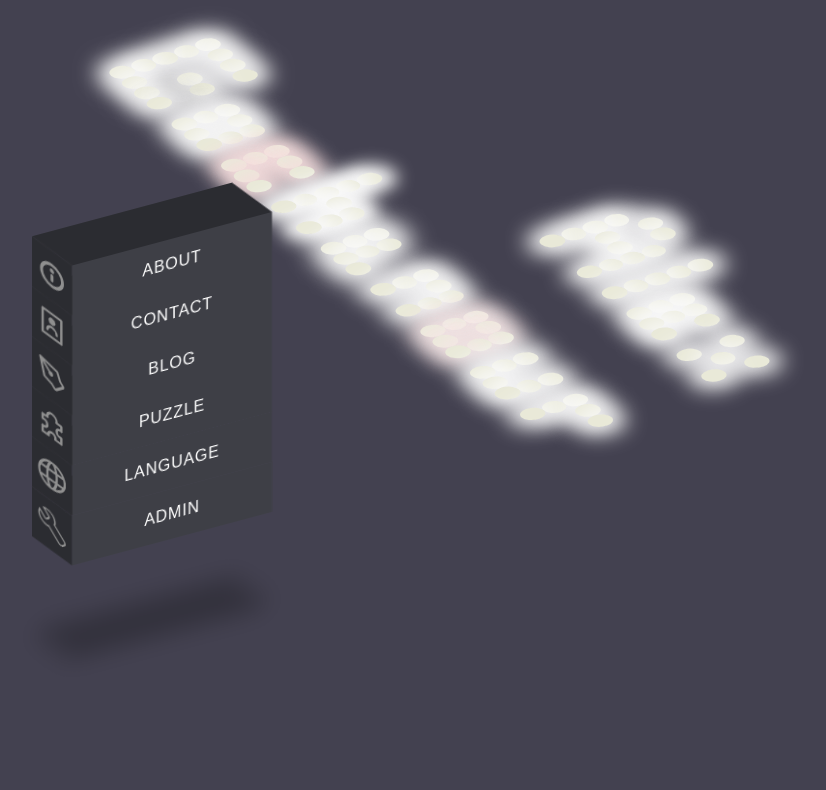
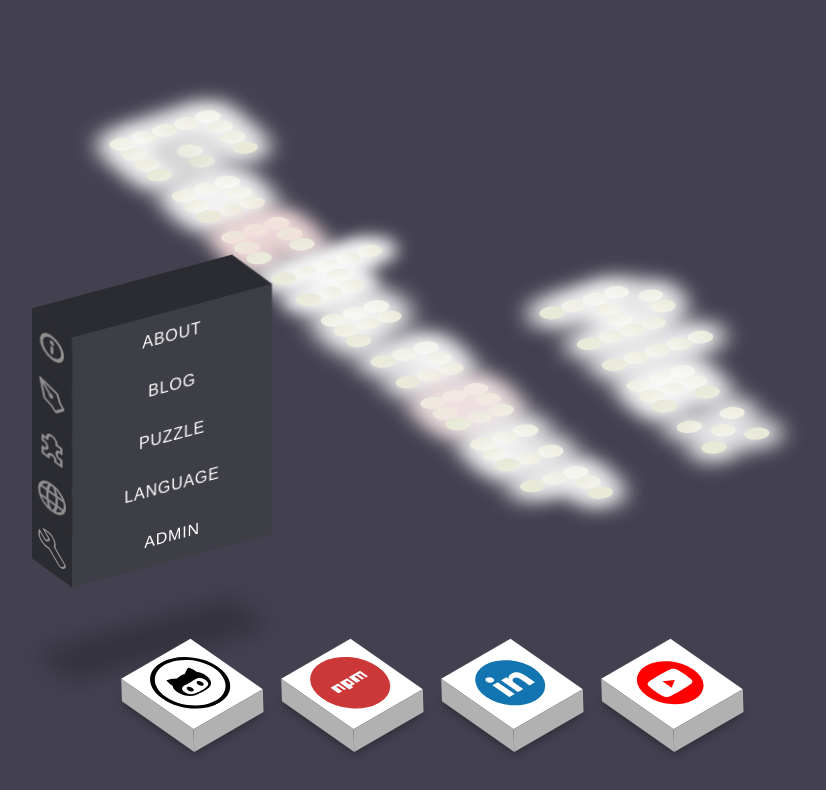
Before and after one commit to chunyukuo88/portfolio2, a React (Create React App) app: page / in a window 1280 px wide. Shown: the top 790 px of the page, without its empty margins (408-1234 px from the left). Built offline with nearby package versions, Linux system fonts and the light colour scheme; what aws-amplify would draw is missing.

Commit message:
Contact tiles now appear automatically. No reason to force the user to have to summon them.

```diff
--- a/src/App.css
+++ b/src/App.css
@@ -9,7 +9,7 @@
 }
 
 .content-below-header {
-  transform: translateY(-8rem);
+  transform: translateY(-14rem);
 }
 
 .main-page-container {
@@ -17,13 +17,13 @@
   flex-direction: column;
   justify-content: space-between;
   max-width: 15rem;
-  height: 65vh;
+  height: 63vh;
 }
 
 .banner-and-menu-wrapper {
   display: flex;
   flex-direction: row;
-  transform: translateY(4rem);
+  transform: translateY(14rem);
 }
 
 #alex-gochenour {
--- a/src/App.jsx
+++ b/src/App.jsx
@@ -53,7 +53,6 @@ function Profile(){
 function HomePage(){
   const language = useSelector((state) => state.language.value);
   const username = useSelector((state) => state.auth.user);
-  const [displayContactInfo, setDisplayContactInfo] = useState(false);
   const [displayAboutBlock, setDisplayAboutBlock] = useState(false);
   const navigate = useNavigate();
 
@@ -64,10 +63,6 @@ function HomePage(){
           <li role='button' onClick={() => setDisplayAboutBlock(!displayAboutBlock)} className='menu-block'>
             <span><img className='main-icons' src={AboutIcon} alt='About icon'/></span>
             <div>{strings.about[language]}</div>
-          </li>
-          <li role='button' onClick={() => setDisplayContactInfo(true)} className='menu-block'>
-            <span><img className='main-icons' src={Contact} alt='Contact icon'/></span>
-            <div>{strings.contact[language]}</div>
           </li>
           <li role='button' onClick={() => navigate(routes.blog)} className='menu-block'>
             <span><img className='main-icons' src={BlogIcon} alt='blog icon'/></span>
@@ -106,7 +101,7 @@ function HomePage(){
         <div />
         {displayAboutBlock ? <AboutBlockWrapper visible={displayAboutBlock} /> : null}
       </div>
-      {displayContactInfo ? <ContactWrapper visible={displayContactInfo} /> : null}
+      <ContactWrapper />
     </main>
   );
 }
--- a/src/components/ContactTiles/ContactLinks.css
+++ b/src/components/ContactTiles/ContactLinks.css
@@ -5,10 +5,7 @@
 
 #contact-icons-array {
     position: absolute;
-    top: 50%;
-    left: 50%;
-    transform: translate(-50%, -50%);
-    margin: 0;
+    margin-top: 13rem;
     padding: 0;
     display: flex;
 }
--- a/src/components/ContactTiles/ContactWrapper.jsx
+++ b/src/components/ContactTiles/ContactWrapper.jsx
@@ -1,20 +1,11 @@
 import { animated, useTransition } from 'react-spring';
 import { ContactLinks } from './ContactLinks';
 
-export function ContactWrapper({ visible }){
-  const transition = useTransition(visible, {
-    from: { x: -100, y: 800, opacity: 0 },
-    enter: { x: 0, y: 0, opacity: 1 },
-    leave: { x: 100, y: 800, opacity: 0 },
-  });
+export function ContactWrapper(){
+
   return (
     <div className='contact-links-wrapper'>
-      {
-        transition((style, item) => item
-          ? <animated.div style={style}><ContactLinks /></animated.div>
-          : ''
-        )
-      }
+      <ContactLinks />
     </div>
   );
 }
```
